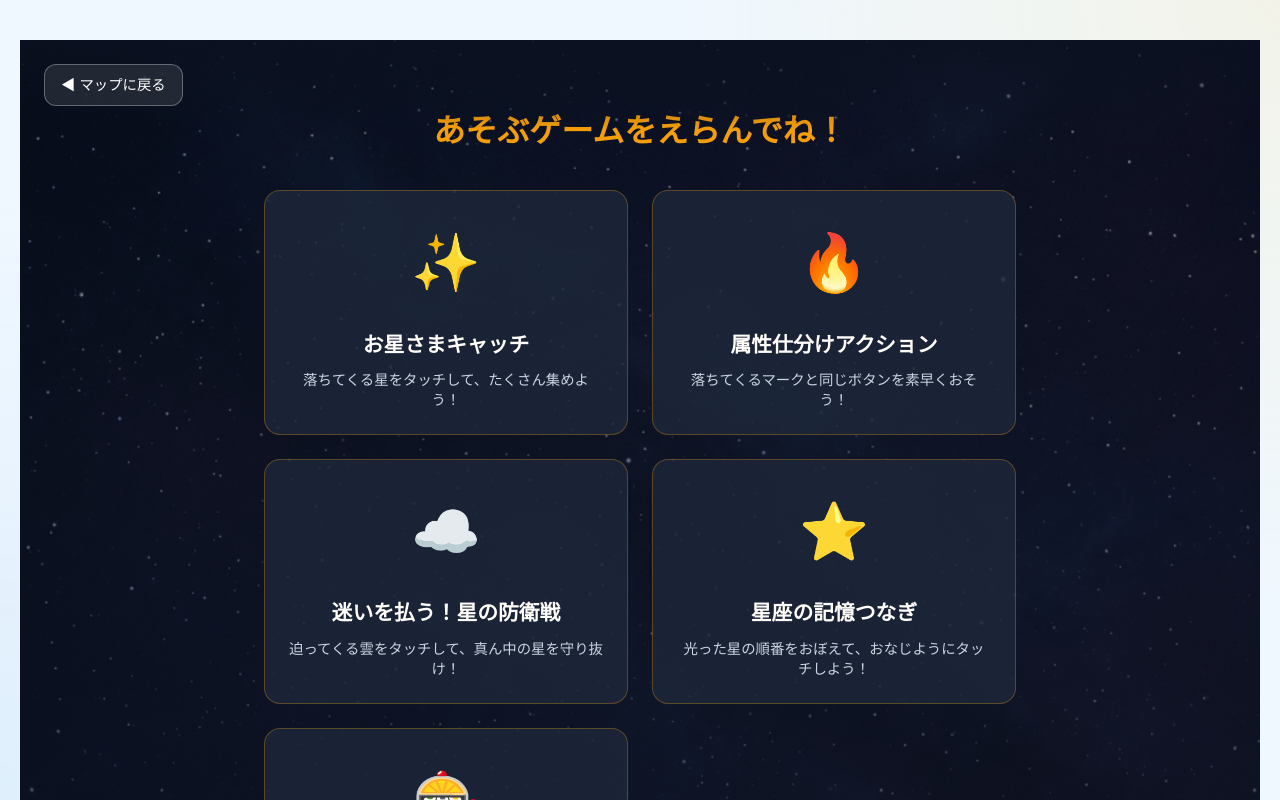
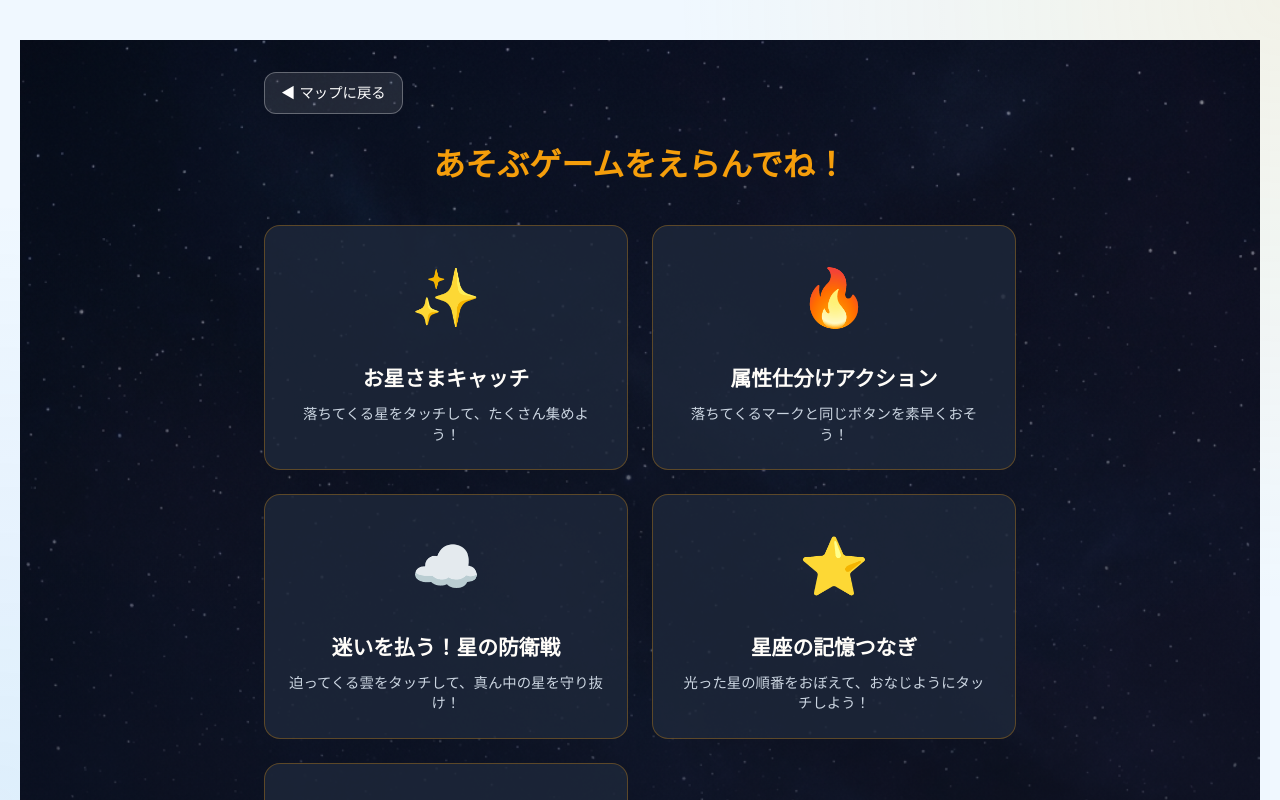
Before and after one commit to naotoada/hoshimori-web, a Next.js app: page /guide/game in a window 1280 px wide. Shown: the top 800 px of the page. Built offline with nearby package versions, Linux system fonts and the light colour scheme.

Commit message:
UX: ゲーム選択画面のマップに戻るボタンを通常フローに変更し、スクロール時の不自然な挙動を解消

```diff
--- a/src/app/guide/game/page.module.css
+++ b/src/app/guide/game/page.module.css
@@ -174,10 +174,25 @@
 
 /* --- Game Menu Styles --- */
 .menuContainer {
-  padding: 4rem 1.5rem 2rem;
+  padding: 2rem 1.5rem 2rem;
   width: 100%;
   max-width: 800px;
   margin: 0 auto;
+}
+.menuBackBtn {
+  display: inline-block;
+  background: rgba(255, 255, 255, 0.1);
+  border: 1px solid rgba(255, 255, 255, 0.3);
+  color: #FFF;
+  padding: 0.5rem 1rem;
+  border-radius: 12px;
+  text-decoration: none;
+  font-size: 0.9rem;
+  margin-bottom: 1.5rem;
+  transition: background 0.2s;
+}
+.menuBackBtn:hover {
+  background: rgba(255, 255, 255, 0.2);
 }
 .menuTitle {
   font-size: 2rem;
--- a/src/app/guide/game/page.tsx
+++ b/src/app/guide/game/page.tsx
@@ -28,13 +28,10 @@ export default function GameHub() {
         <title>星守りの導き | ミニゲーム</title>
       </Head>
 
-      <div className={styles.header}>
-        <Link href="/guide" className={styles.backBtn}>
+      <div className={styles.menuContainer}>
+        <Link href="/guide" className={styles.menuBackBtn}>
           ◀ マップに戻る
         </Link>
-      </div>
-
-      <div className={styles.menuContainer}>
         <h1 className={styles.menuTitle}>あそぶゲームをえらんでね！</h1>
 
         <div className={styles.menuGrid}>
```
